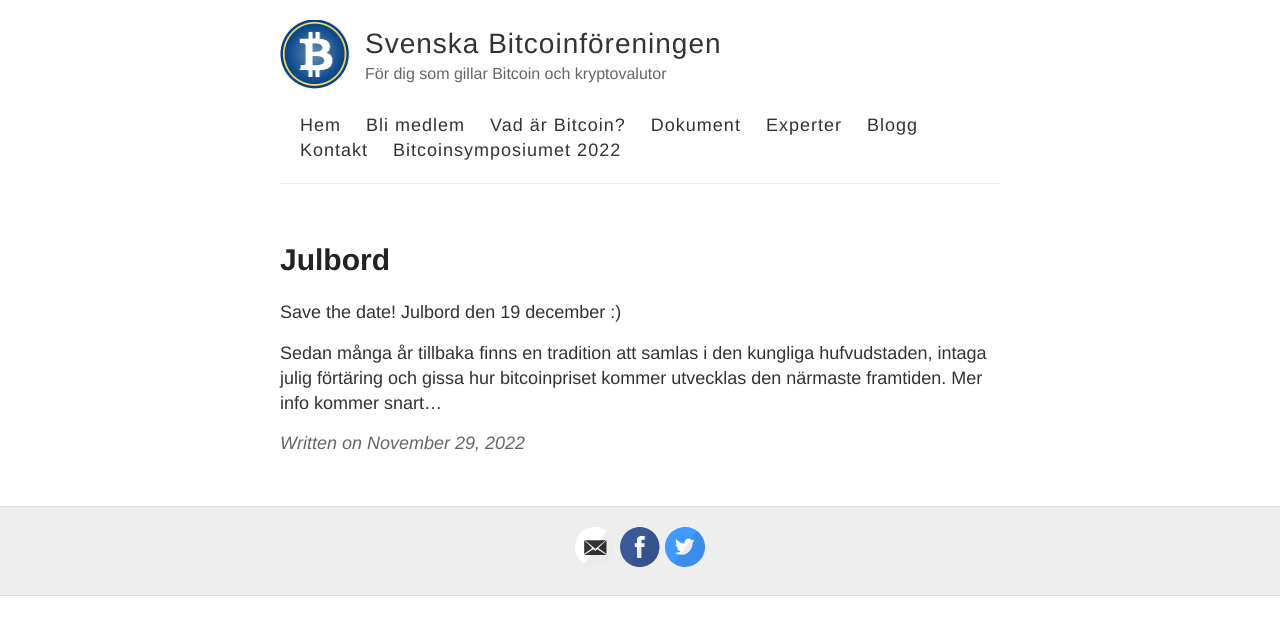
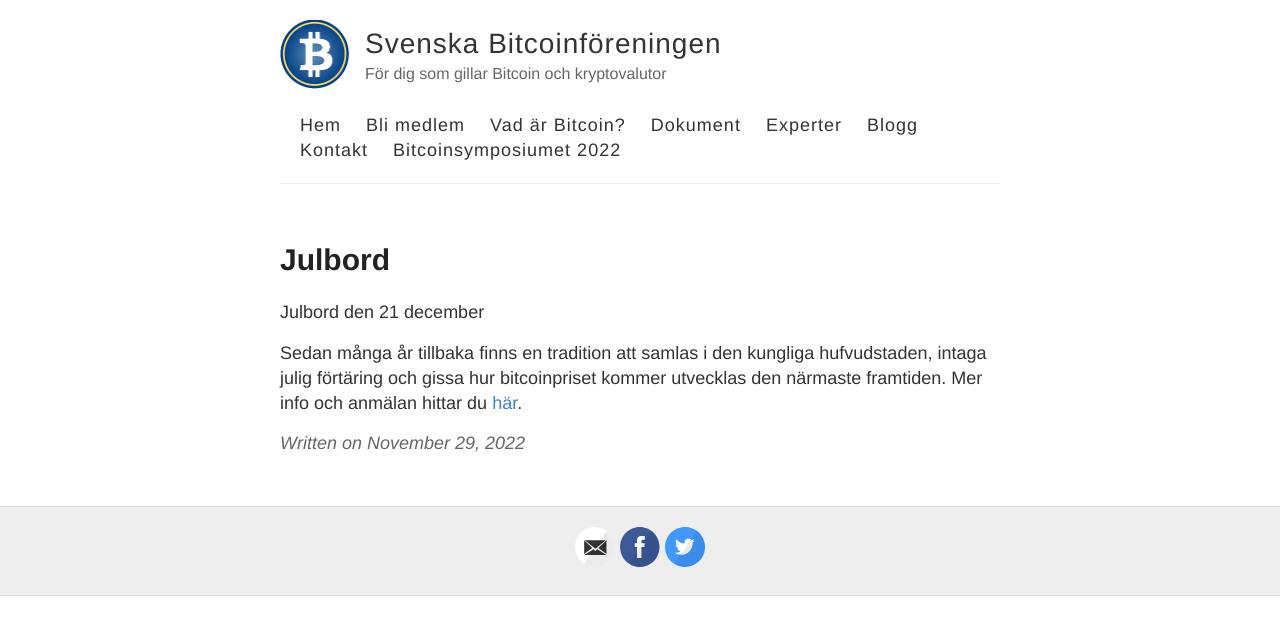
Before and after one commit to bitcoinforeningen/bitcoinforeningen.github.io, a Jekyll site: the page built from _posts/2022-11-29-julbord.md, in a window 1280 px wide. Shown: the top 635 px of the page. Built offline with Jekyll 4.4.1, drawn with Linux system fonts in a browser that asks for light colours.

Commit message:
Update 2022-11-29-julbord.md

```diff
--- a/_posts/2022-11-29-julbord.md
+++ b/_posts/2022-11-29-julbord.md
@@ -3,6 +3,6 @@ layout: post
 title: Julbord
 ---
 
-Save the date! Julbord den 19 december :)
+Julbord den 21 december
 
-Sedan många år tillbaka finns en tradition att samlas i den kungliga hufvudstaden, intaga julig förtäring och gissa hur bitcoinpriset kommer utvecklas den närmaste framtiden. Mer info kommer snart...
+Sedan många år tillbaka finns en tradition att samlas i den kungliga hufvudstaden, intaga julig förtäring och gissa hur bitcoinpriset kommer utvecklas den närmaste framtiden. Mer info och anmälan hittar du [här](https://www.meetup.com/stockholm-satoshi-square/events/mqhwrsydcqbzb/).
```
